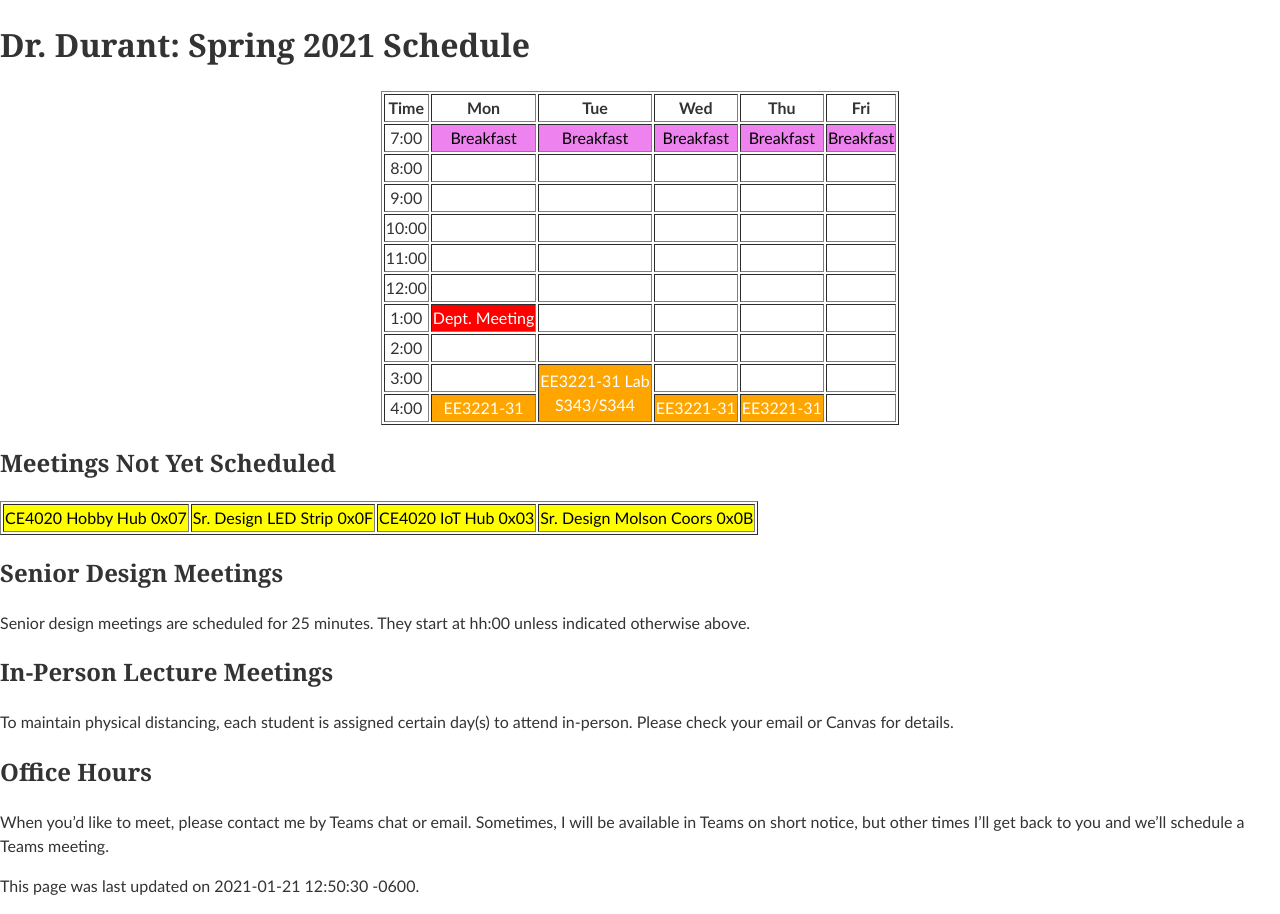
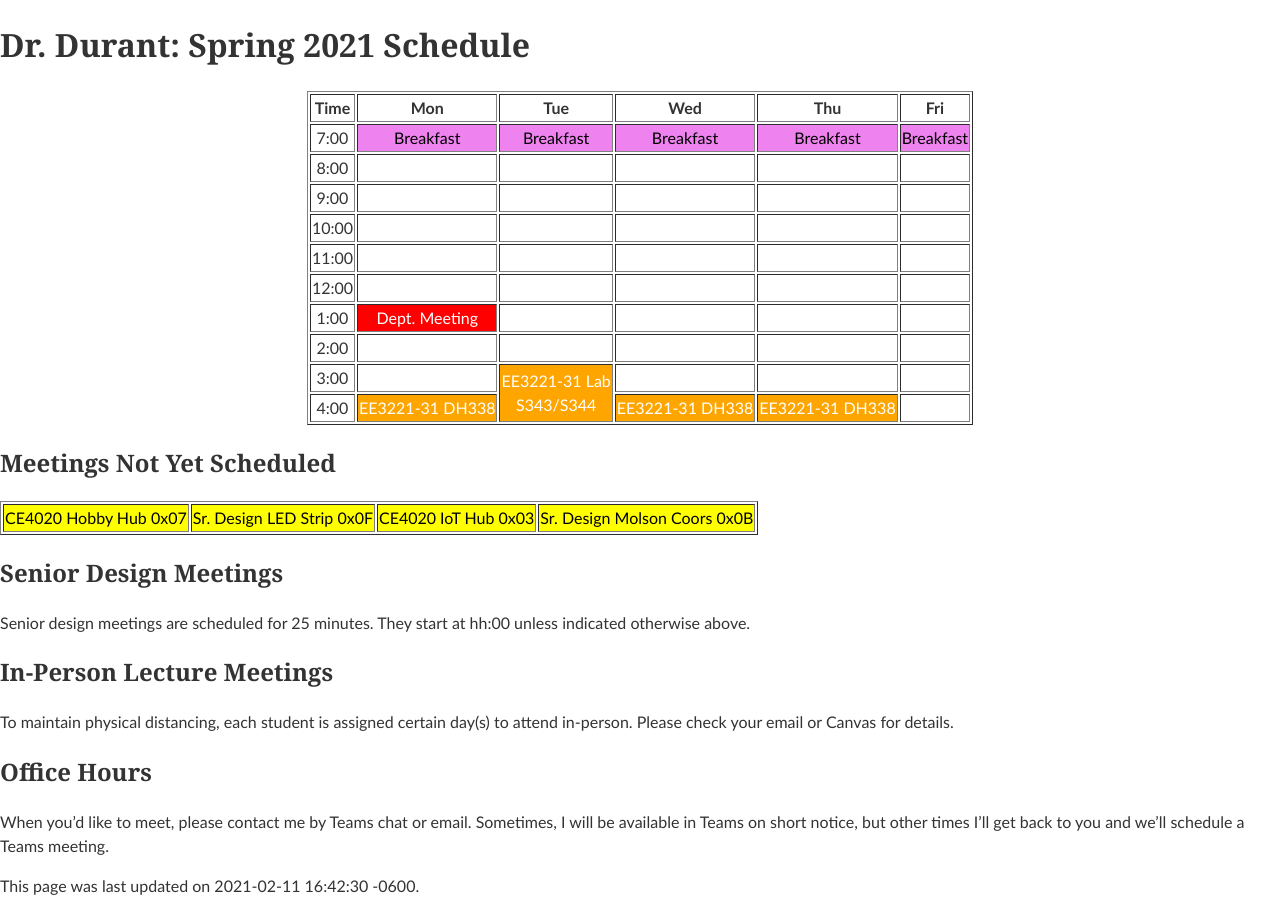
Before and after one commit to edurant/edurant.github.io, a Jekyll site: the page built from sched/s21.md, in a window 1280 px wide. Built offline with Jekyll 4.4.1, drawn with Linux system fonts in a browser that asks for light colours.

Commit message:
spring room assignments

```diff
--- a/sched/s21.md
+++ b/sched/s21.md
@@ -1,6 +1,6 @@
 ---
 title: "Dr. Durant: Spring 2021 Schedule"
-date: 2021-01-21 12:50:30 -0600
+date: 2021-02-11 16:42:30 -0600
 ---
 
 <style type="text/css">
@@ -14,17 +14,17 @@ td.lunch  { background-color: violet;  color: black; }
 
 <div align="center">
 <table border>
-<tr><th>Time</th>       <th>Mon</th>                        <th>Tue</th>                                                    <th>Wed</th>                        <th>Thu</th>                        <th>Fri</th>                        </tr>
-<tr><td>7:00</td>       <td class="lunch">Breakfast</td>    <td class="lunch">Breakfast</td>                                <td class="lunch">Breakfast</td>    <td class="lunch">Breakfast</td>    <td class="lunch">Breakfast</td>    </tr>
-<tr><td>8:00</td>       <td>&nbsp;</td>                     <td>&nbsp;</td>                                                 <td>&nbsp;</td>                     <td>&nbsp;</td>                     <td>&nbsp;</td>                     </tr>
-<tr><td>9:00</td>       <td>&nbsp;</td>                     <td>&nbsp;</td>                                                 <td>&nbsp;</td>                     <td>&nbsp;</td>                     <td>&nbsp;</td>                     </tr>
-<tr><td>10:00</td>      <td>&nbsp;</td>                     <td>&nbsp;</td>                                                 <td>&nbsp;</td>                     <td>&nbsp;</td>                     <td>&nbsp;</td>                     </tr>
-<tr><td>11:00</td>      <td>&nbsp;</td>                     <td>&nbsp;</td>                                                 <td>&nbsp;</td>                     <td>&nbsp;</td>                     <td>&nbsp;</td>                     </tr>
-<tr><td>12:00</td>      <td>&nbsp;</td>                     <td>&nbsp;</td>                                                 <td>&nbsp;</td>                     <td>&nbsp;</td>                     <td>&nbsp;</td>                     </tr>
-<tr><td>1:00</td>       <td class="am">Dept. Meeting</td>   <td>&nbsp;</td>                                                 <td>&nbsp;</td>                     <td>&nbsp;</td>                     <td>&nbsp;</td>                     </tr>
-<tr><td>2:00</td>       <td>&nbsp;</td>                     <td>&nbsp;</td>                                                 <td>&nbsp;</td>                     <td>&nbsp;</td>                     <td>&nbsp;</td>                     </tr>
-<tr><td>3:00</td>       <td>&nbsp;</td>                     <td class="ee3221" rowspan="2">EE3221-31 Lab<br/>S343/S344</td> <td>&nbsp;</td>                     <td>&nbsp;</td>                     <td>&nbsp;</td>                     </tr>
-<tr><td>4:00</td>       <td class="ee3221">EE3221-31</td>                                                                   <td class="ee3221">EE3221-31</td>   <td class="ee3221">EE3221-31</td>   <td>&nbsp;</td>                     </tr>
+<tr><th>Time</th>       <th>Mon</th>                                    <th>Tue</th>                                                    <th>Wed</th>                                    <th>Thu</th>                                    <th>Fri</th>                        </tr>
+<tr><td>7:00</td>       <td class="lunch">Breakfast</td>                <td class="lunch">Breakfast</td>                                <td class="lunch">Breakfast</td>                <td class="lunch">Breakfast</td>                <td class="lunch">Breakfast</td>    </tr>
+<tr><td>8:00</td>       <td>&nbsp;</td>                                 <td>&nbsp;</td>                                                 <td>&nbsp;</td>                                 <td>&nbsp;</td>                                 <td>&nbsp;</td>                     </tr>
+<tr><td>9:00</td>       <td>&nbsp;</td>                                 <td>&nbsp;</td>                                                 <td>&nbsp;</td>                                 <td>&nbsp;</td>                                 <td>&nbsp;</td>                     </tr>
+<tr><td>10:00</td>      <td>&nbsp;</td>                                 <td>&nbsp;</td>                                                 <td>&nbsp;</td>                                 <td>&nbsp;</td>                                 <td>&nbsp;</td>                     </tr>
+<tr><td>11:00</td>      <td>&nbsp;</td>                                 <td>&nbsp;</td>                                                 <td>&nbsp;</td>                                 <td>&nbsp;</td>                                 <td>&nbsp;</td>                     </tr>
+<tr><td>12:00</td>      <td>&nbsp;</td>                                 <td>&nbsp;</td>                                                 <td>&nbsp;</td>                                 <td>&nbsp;</td>                                 <td>&nbsp;</td>                     </tr>
+<tr><td>1:00</td>       <td class="am">Dept. Meeting</td>               <td>&nbsp;</td>                                                 <td>&nbsp;</td>                                 <td>&nbsp;</td>                                 <td>&nbsp;</td>                     </tr>
+<tr><td>2:00</td>       <td>&nbsp;</td>                                 <td>&nbsp;</td>                                                 <td>&nbsp;</td>                                 <td>&nbsp;</td>                                 <td>&nbsp;</td>                     </tr>
+<tr><td>3:00</td>       <td>&nbsp;</td>                                 <td class="ee3221" rowspan="2">EE3221-31 Lab<br/>S343/S344</td> <td>&nbsp;</td>                                 <td>&nbsp;</td>                                 <td>&nbsp;</td>                     </tr>
+<tr><td>4:00</td>       <td class="ee3221">EE3221-31&nbsp;DH338</td>                                                                    <td class="ee3221">EE3221-31&nbsp;DH338</td>    <td class="ee3221">EE3221-31&nbsp;DH338</td>    <td>&nbsp;</td>                     </tr>
 </table>
 </div>
 
```
